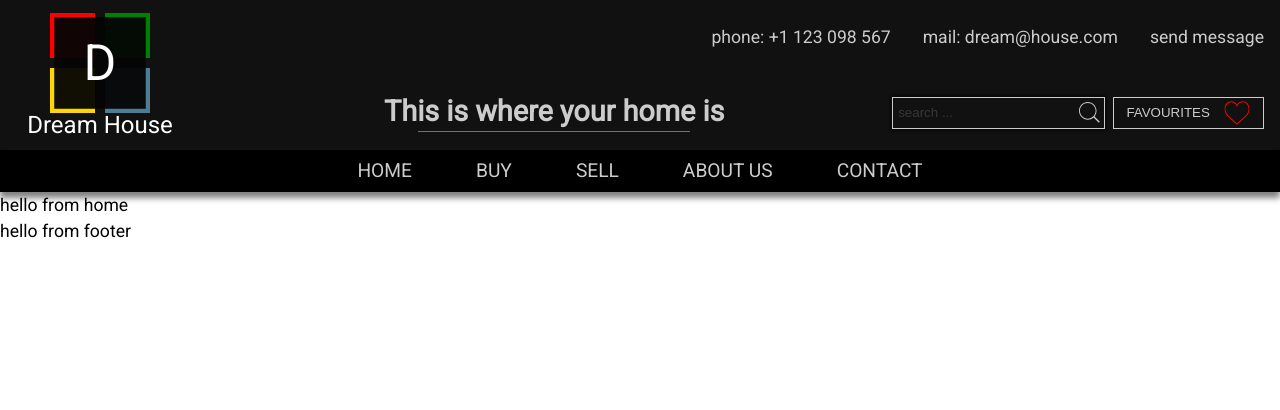
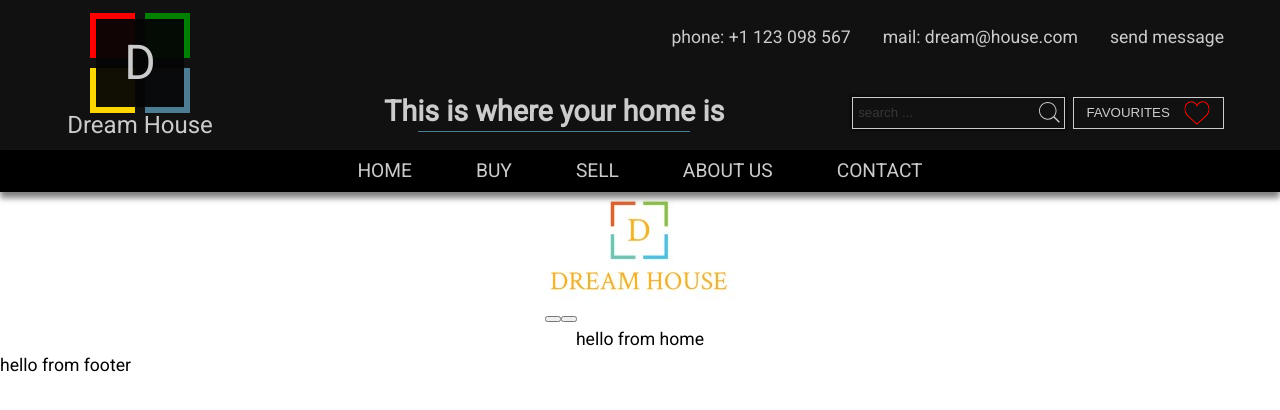
Before and after one commit to RXstoinkboy/dream-house, a React (Create React App) app: page / in a window 1280 px wide. Shown: the top 410 px of the page. Built offline with nearby package versions, Linux system fonts and the light colour scheme.

Commit message:
preparing Slider component. Will have to prepare communication with Zillow API to get images

```diff
--- a/src/components/Header.js
+++ b/src/components/Header.js
@@ -10,6 +10,7 @@ import HeaderTitle from './HeaderTitle'
 
 const Header = () => {
     return (
+        <div className={styles.wrapper}>
             <div className={styles.grid}>
                 <Logo />
                 <ContactsTopBar />
@@ -19,6 +20,7 @@ const Header = () => {
                     <Favourites />
                 </div>
             </div>
+        </div>
     );
 };
 
--- /dev/null
+++ b/src/components/Hero.js
@@ -0,0 +1,24 @@
+import React from 'react';
+import image from '../assets/img/logo.jpg'
+import styles from './styles/Hero.module.scss'
+
+const Hero = () => {
+    return (
+          <section className={styles.slider}>
+            <div className={styles.imageWrapper}>
+              <img src={image} alt="image"/>
+            </div>
+            <button className={styles.leftArrow}></button>
+            <button className={styles.rightArrow}></button>
+            <div className={styles.dots}>
+              <div className={styles.dot} />
+              <div className={styles.dot} />
+              <div className={styles.dot} />
+              <div className={styles.dot} />
+              <div className={styles.dot} />
+            </div>
+          </section>
+    );
+};
+
+export default Hero;
--- a/src/components/Home.js
+++ b/src/components/Home.js
@@ -1,10 +1,15 @@
 import React from 'react';
+import styles from './styles/Home.module.scss'
+import Hero from './Hero'
 
 const Home = () => {
     return (
-        <div>
-          hello from home
-        </div>
+      <section className={styles.main}>
+        <Hero />
+        <section className={styles.wrapper}>
+        hello from home
+        </section>
+      </section>
     );
 };
 
--- a/src/components/Logo.js
+++ b/src/components/Logo.js
@@ -1,7 +1,6 @@
 import React from 'react'
 import {Link} from 'react-router-dom'
 import styles from './styles/Logo.module.scss'
-import logo from '../assets/img/logo.jpg'
 
 export const Logo = () => {
     return (
--- a/src/components/styles/Header.module.scss
+++ b/src/components/styles/Header.module.scss
@@ -1,8 +1,14 @@
+.wrapper{
+    background: var(--primDark);
+    display: flex;
+    justify-content: center;
+}
+
 .grid{
     grid-template-columns: auto 1fr;
     grid-template-rows: 1fr 1fr;
     display: grid;
-    background: var(--primDark);
+    width: 1200px;
 }
 
 .infoBar{
--- /dev/null
+++ b/src/components/styles/Hero.module.scss
@@ -0,0 +1,23 @@
+.slider{
+
+}
+
+.imageWrapper{
+
+}
+
+.leftArrow{
+
+}
+
+.rightArrow{
+
+}
+
+.dots{
+
+}
+
+.dot{
+
+}
--- /dev/null
+++ b/src/components/styles/Home.module.scss
@@ -0,0 +1,10 @@
+.main{
+    display: flex;
+    justify-content: center;
+    align-items: center;
+    flex-flow: column nowrap;
+}
+
+.wrapper{
+    max-width: 1200px;
+}
--- a/src/components/styles/Navigation.module.scss
+++ b/src/components/styles/Navigation.module.scss
@@ -4,8 +4,11 @@
     display: flex;
     justify-content: center;
     box-shadow: 0 6px 6px grey;
+    position: relative;
+    z-index: 50;
 }
 
 .navWrapper{
     display: flex;
+    max-width: 1200px;
 }
```
Lines whose indentation alone changed are shown as unchanged.
